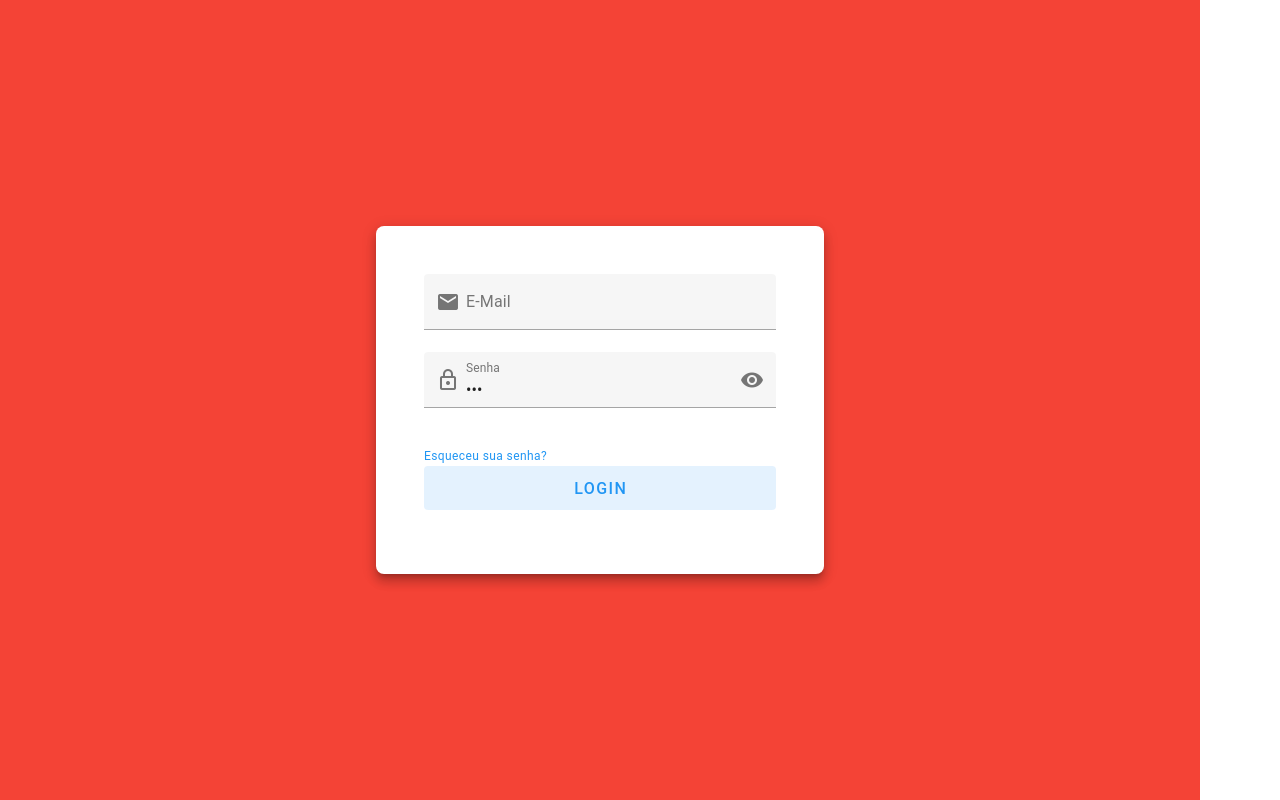
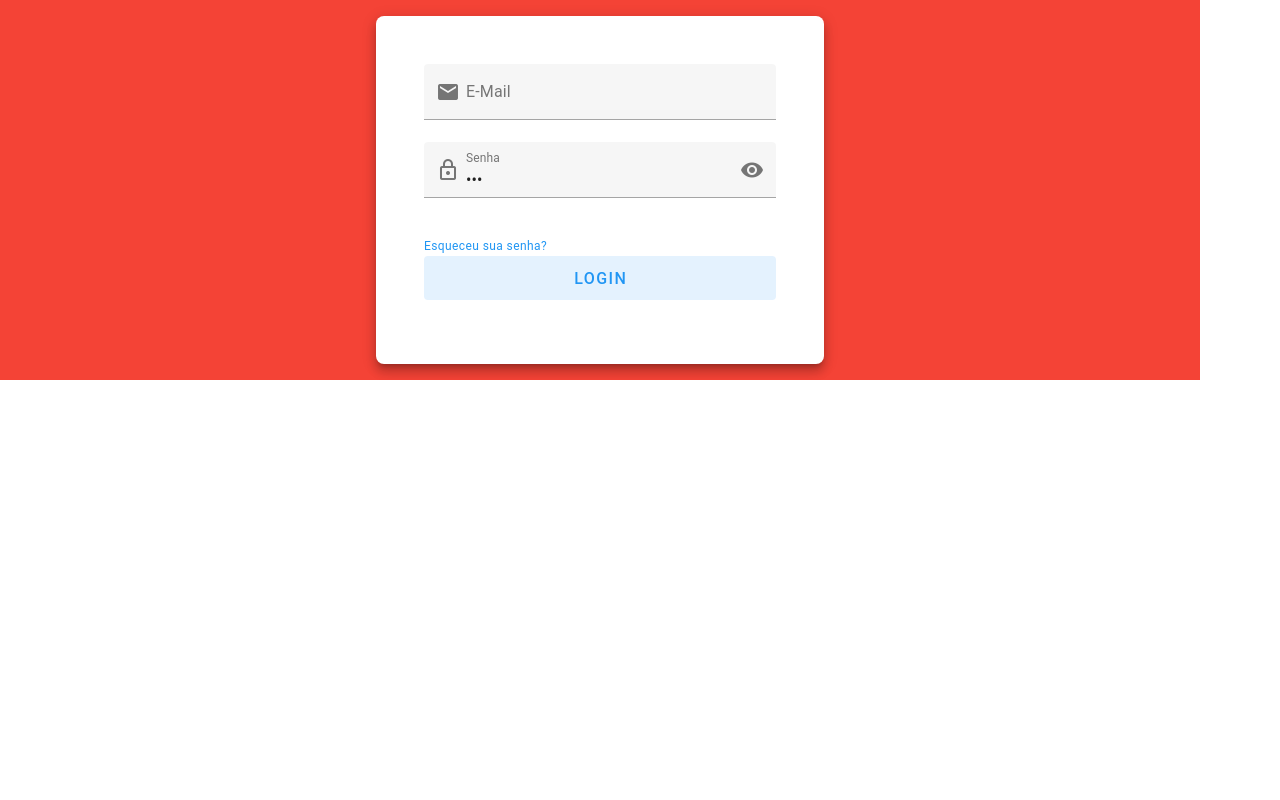
Before and after one commit to LuisEduardo20/web-market, a Vue app in the folder apps/frontend/: page /login in a window 1280 px wide. Built offline with nearby package versions, Linux system fonts and the light colour scheme.

Commit message:
refactor: remove unused containers

```diff
--- a/apps/frontend/src/layouts/publicLayout/publicLayout.vue
+++ b/apps/frontend/src/layouts/publicLayout/publicLayout.vue
@@ -1,17 +1,11 @@
 <template>
   <v-app>
     <v-main>
-      <v-container class="page-wrapper">
-        <RouterView
-          class="w-100 h-100"
-          style="height: calc(100vh) !important"
-          v-slot="{ Component }"
-        >
-          <div class="page-wrapper">
-            <transition name="slide" mode="out-in">
-              <component :is="Component" :key="$route.path" />
-            </transition>
-          </div>
+      <v-container class="page-wrapper bg-blue">
+        <RouterView v-slot="{ Component }">
+          <transition name="slide" mode="out-in">
+            <component :is="Component" :key="$route.path" />
+          </transition>
         </RouterView>
       </v-container>
     </v-main>
```
